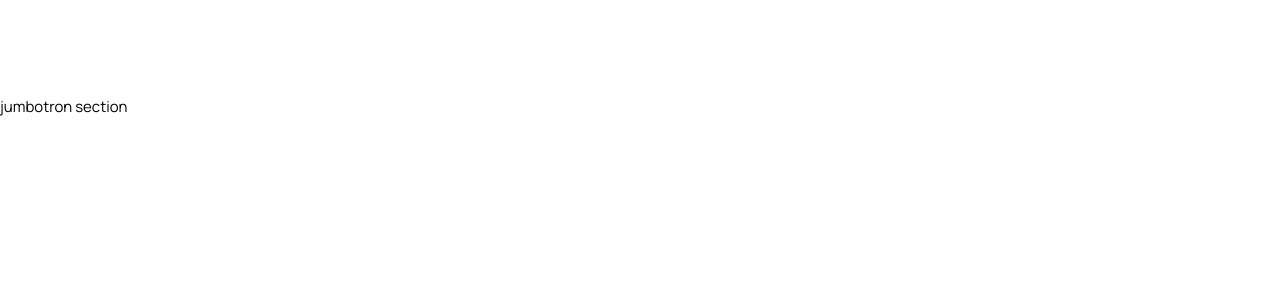
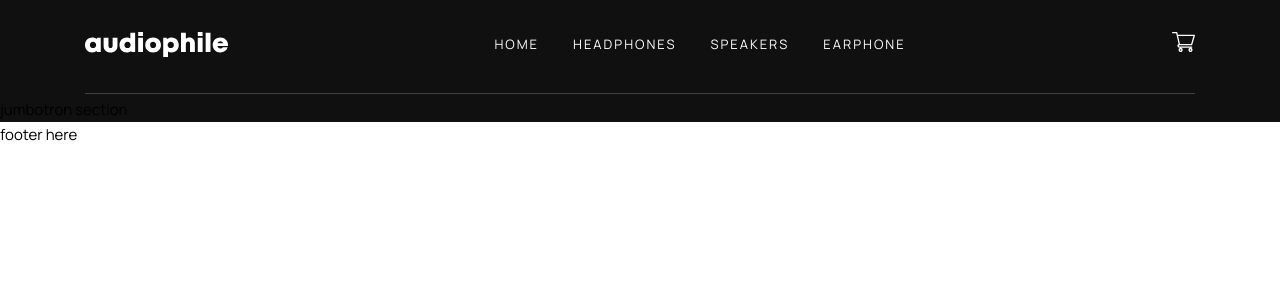
Before and after one commit to DanoBroz/audiophile-ecommerce, a React (Create React App) app in the folder client/: page / in a window 1280 px wide. Shown: the top 300 px of the page. Built offline with nearby package versions, Linux system fonts and the light colour scheme.

Commit message:
reconfigure header and props

```diff
--- a/client/package.json
+++ b/client/package.json
@@ -11,6 +11,7 @@
     "@types/node": "^16.18.3",
     "@types/react": "^18.0.25",
     "@types/react-dom": "^18.0.8",
+    "classnames": "^2.3.2",
     "react": "^18.2.0",
     "react-dom": "^18.2.0",
     "react-router-dom": "^6.4.3",
--- a/client/src/components/Header.tsx
+++ b/client/src/components/Header.tsx
@@ -1,11 +1,10 @@
 import { Link } from 'react-router-dom'
 import { ReactComponent as Logo } from '../assets/shared/desktop/logo.svg'
 import { ReactComponent as CartIcon } from '../assets/shared/desktop/icon-cart.svg'
-import type { HeaderProps } from '../types'
 
-export const Header = ({ hasBlackBg = false }: HeaderProps) => {
+export const Header = () => {
     return (
-        <header className={`${hasBlackBg ? 'bg-Black-dark' : ''}`}>
+        <header className='absolute top-0 left-0 right-0'>
             <div className='container flex justify-between border-b border-white/20 pt-8 pb-9'>
                 <Logo />
                 <div className='flex gap-[2.125rem] text-[0.8125rem] uppercase leading-[1.5625rem] tracking-[0.125rem] text-white'>
--- a/client/src/containers/PageContainer.tsx
+++ b/client/src/containers/PageContainer.tsx
@@ -1,13 +1,12 @@
 import { Outlet } from 'react-router-dom'
 import { Header } from '../components'
-import type { PageContainerProps } from '../types'
 
-export const PageContainer = ({ hasBlackBg }: PageContainerProps) => {
+export const PageContainer = () => {
     return (
-        <div>
-            <Header hasBlackBg={hasBlackBg} />
+        <div className='relative'>
+            <Header />
             <Outlet />
-            <footer></footer>
+            <footer>footer here</footer>
         </div>
     )
 }
--- a/client/src/index.tsx
+++ b/client/src/index.tsx
@@ -17,7 +17,6 @@ root.render(
                         element={<Home />}
                     />
                 </Route>
-                <Route element={<PageContainer hasBlackBg />}></Route>
             </Routes>
         </Router>
     </React.StrictMode>
--- a/client/src/pages/Home.tsx
+++ b/client/src/pages/Home.tsx
@@ -1,3 +1,7 @@
 export const Home = () => {
-    return <section>jumbotron section</section>
+    return (
+        <section className='bg-Black-light pt-[6.0625rem]'>
+            jumbotron section
+        </section>
+    )
 }
--- a/client/src/types/components/Header.ts
+++ b/client/src/types/components/Header.ts
@@ -1,3 +1,3 @@
 export interface HeaderProps {
-    hasBlackBg?: boolean
+    // hasBlackBg?: boolean
 }
```
Also changed, not shown: 1 other file (tests, documents, lock files or other folders).
